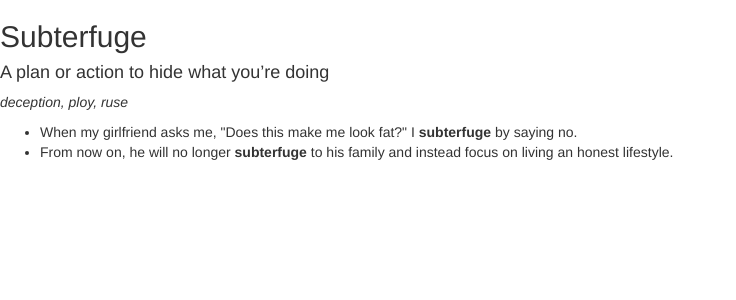
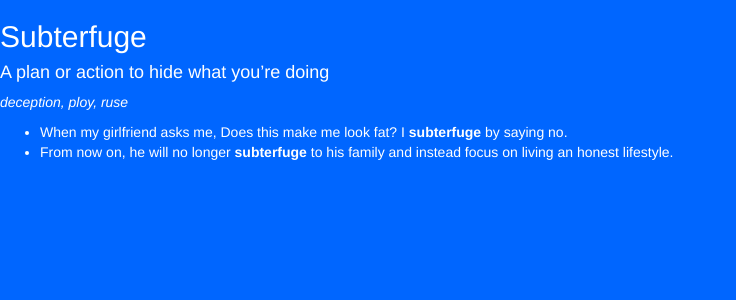
Before and after one commit to RichardBray/sounds-clever, a Jekyll site: the page built from _posts/2015-04-10-subterfuge.md, in a window 1280 px wide. Shown: the top 300 px of the page, without its empty margins (0-736 px from the left). Built offline with Jekyll 4.4.1, drawn with Linux system fonts in a browser that asks for light colours; nearby versions of some CDN libraries; Markdown is read by kramdown in place of the engine named in the settings.

```diff
--- a/_posts/2015-04-10-subterfuge.md
+++ b/_posts/2015-04-10-subterfuge.md
@@ -3,6 +3,6 @@ layout: post_page
 title: Subterfuge
 definition: A plan or action to hide what you’re doing
 synonyms:  deception, ploy, ruse
-example1: When my girlfriend asks me, "Does this make me look fat?" I <strong>subterfuge</strong> by saying no.
+example1: When my girlfriend asks me, Does this make me look fat? I <strong>subterfuge</strong> by saying no.
 example2: From now on, he will no longer <strong>subterfuge</strong> to his family and instead focus on living an honest lifestyle.
 ---
```
Also changed, not shown: css/dev/_custom.scss (+4 -29 lines), css/style.css, img/sc-logo.svg (added), 1 other file.
